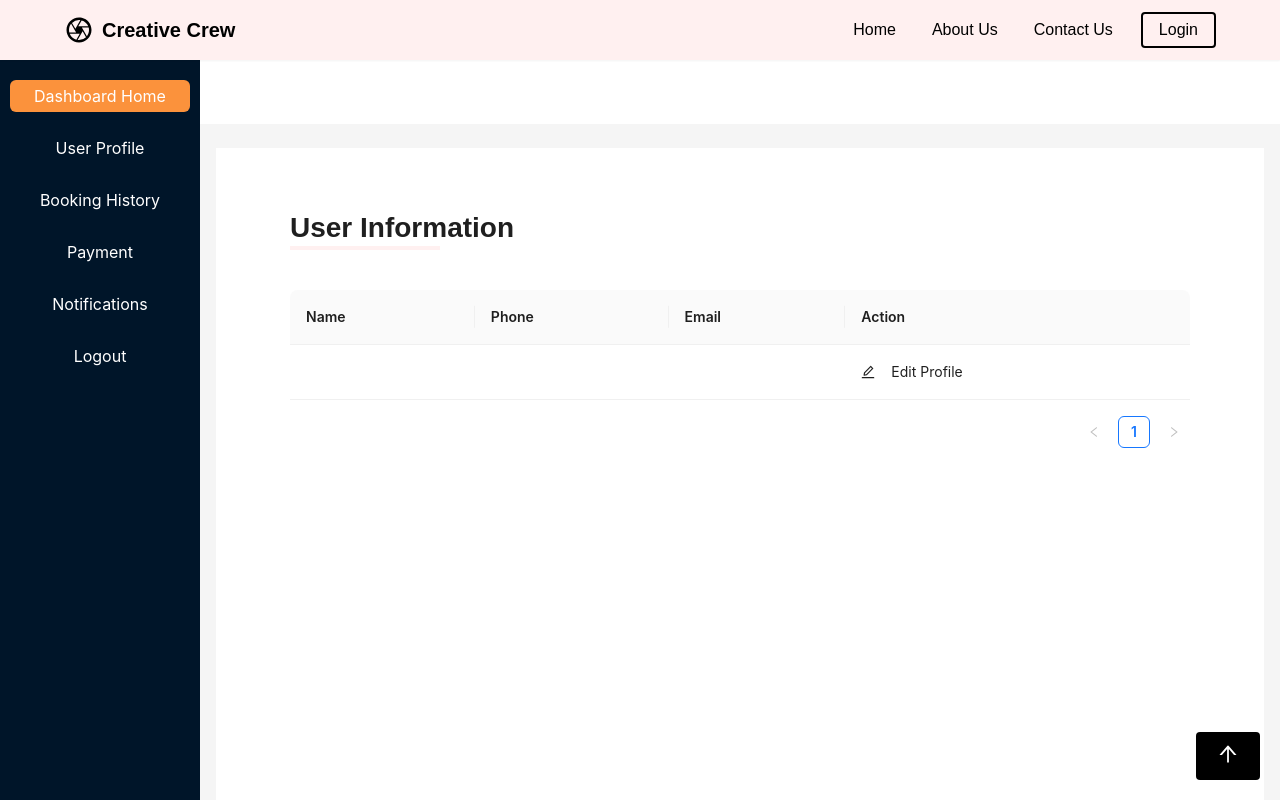
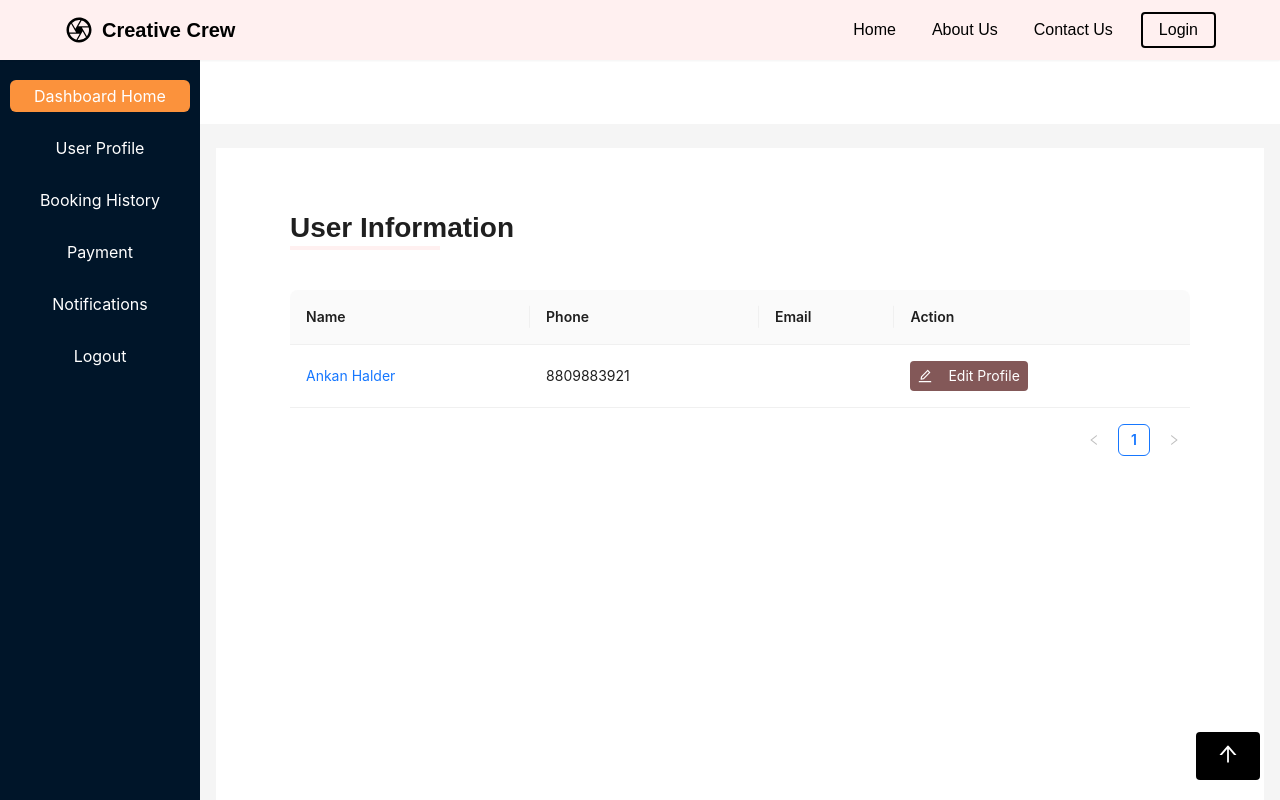
Before and after one commit to Ankan112/creative-crew, a Next.js app: page /dashboard/user-profile in a window 1280 px wide. Shown: the top 800 px of the page. Built offline with nearby package versions, Linux system fonts and the light colour scheme; a web font is replaced by a local one.

Commit message:
user profile modal update

```diff
--- a/src/pages/user-information/index.jsx
+++ b/src/pages/user-information/index.jsx
@@ -1,5 +1,5 @@
 import RootLayout from "@/components/layout/RootLayout";
-import { Modal, Space, Table, Tag, message } from "antd";
+import { Input, Modal, Space, Table, Tag, message } from "antd";
 import { EditOutlined } from "@ant-design/icons";
 import MainModal from "@/components/shared/Modal";
 import { useState } from "react";
@@ -28,7 +28,7 @@ const UserInformation = () => {
       title: "Action",
       key: "action",
       render: (_, record) => (
-        <Space onClick={showModal} className="cursor-pointer" size="middle">
+        <Space onClick={showModal} className="cursor-pointer py-1 px-2 rounded accent-color text-white" size="middle">
           <EditOutlined />
           <p>Edit Profile</p>
         </Space>
@@ -64,7 +64,8 @@ const UserInformation = () => {
     setIsModalOpen(false);
   };
   const user = getUser();
-  const data = [user];
+  const newUser = {...user, name:'Ankan Halder',phone:8809883921}
+  const data = [newUser];
   return (
     <>
       {contextHolder}
@@ -77,10 +78,24 @@ const UserInformation = () => {
       </div>
 
       <MainModal
+      title={'User Information Update'}
         isModalOpen={isModalOpen}
         handleCancel={handleCancel}
         handleOk={handleOk}
-      ></MainModal>
+      >
+        <div className="mb-2">
+            <p className="mb-1">Name</p>
+            <Input defaultValue={newUser.name} placeholder="Enter your Name" />
+          </div>
+          <div className="mb-2">
+            <p className="mb-1">Email</p>
+            <Input defaultValue={newUser.email} placeholder="Enter your Email Address" />
+          </div>
+          <div className="mb-2">
+            <p className="mb-1">Phone</p>
+            <Input defaultValue={newUser.phone} placeholder="Enter your Phone" />
+          </div>
+      </MainModal>
     </>
   );
 };
```
